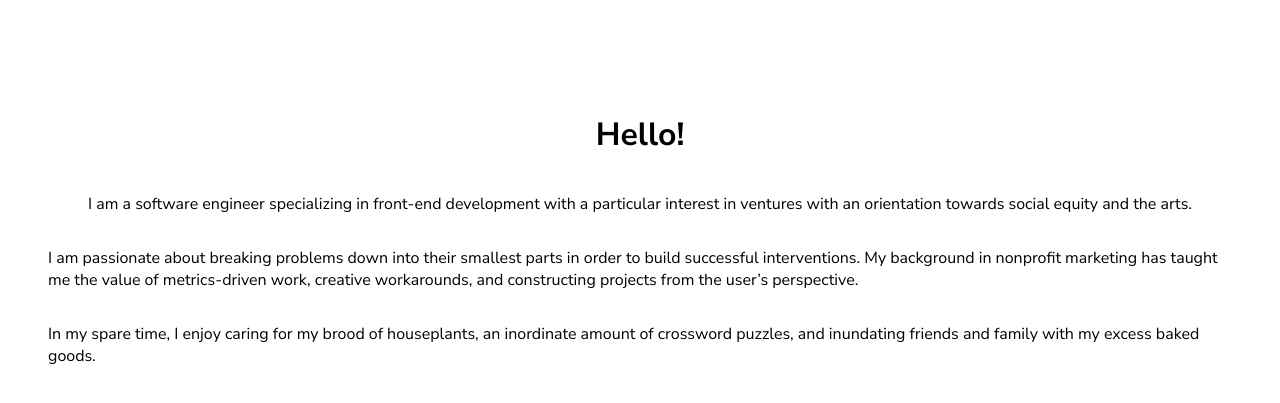
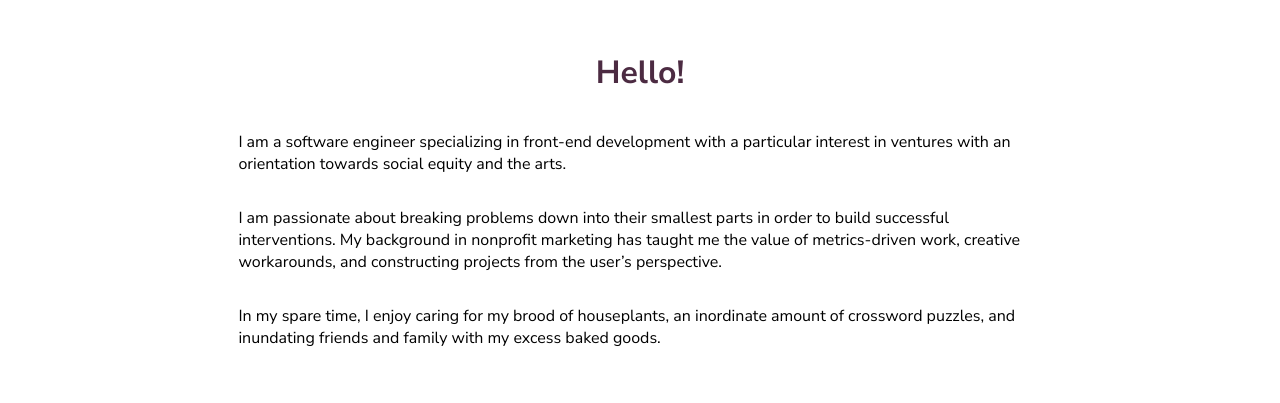
Before and after one commit to LouisaJohnston/Portfolio, a Next.js app: page / in a window 1280 px wide. Shown: the part 203-606 px from the top of the page. Built offline with nearby package versions, Linux system fonts and the light colour scheme.

Commit message:
format home

```diff
--- a/pages/index.js
+++ b/pages/index.js
@@ -8,7 +8,6 @@ export default function Home() {
         <title>Louisa Johnston</title>
         <link rel="icon" href="/portfolio_favicon_squareheavy.png" />
       </Head>
-
       <h1>Hello!</h1>
       <div>
         <p>I am a software engineer specializing in front-end
--- a/styles/globals.css
+++ b/styles/globals.css
@@ -3,7 +3,10 @@
 html,
 body {
   padding: 0;
-  margin: 20px;
+  margin-left: 10%;
+  margin-right: 10%;
+  margin-top: 0;
+  padding-top: 0;
 }
 
 a {
@@ -16,6 +19,6 @@ a {
   font-family: 'Nunito Sans', sans-serif;
 }
 
-title {
+h1 {
   color: #4C2B42;
 }
```
